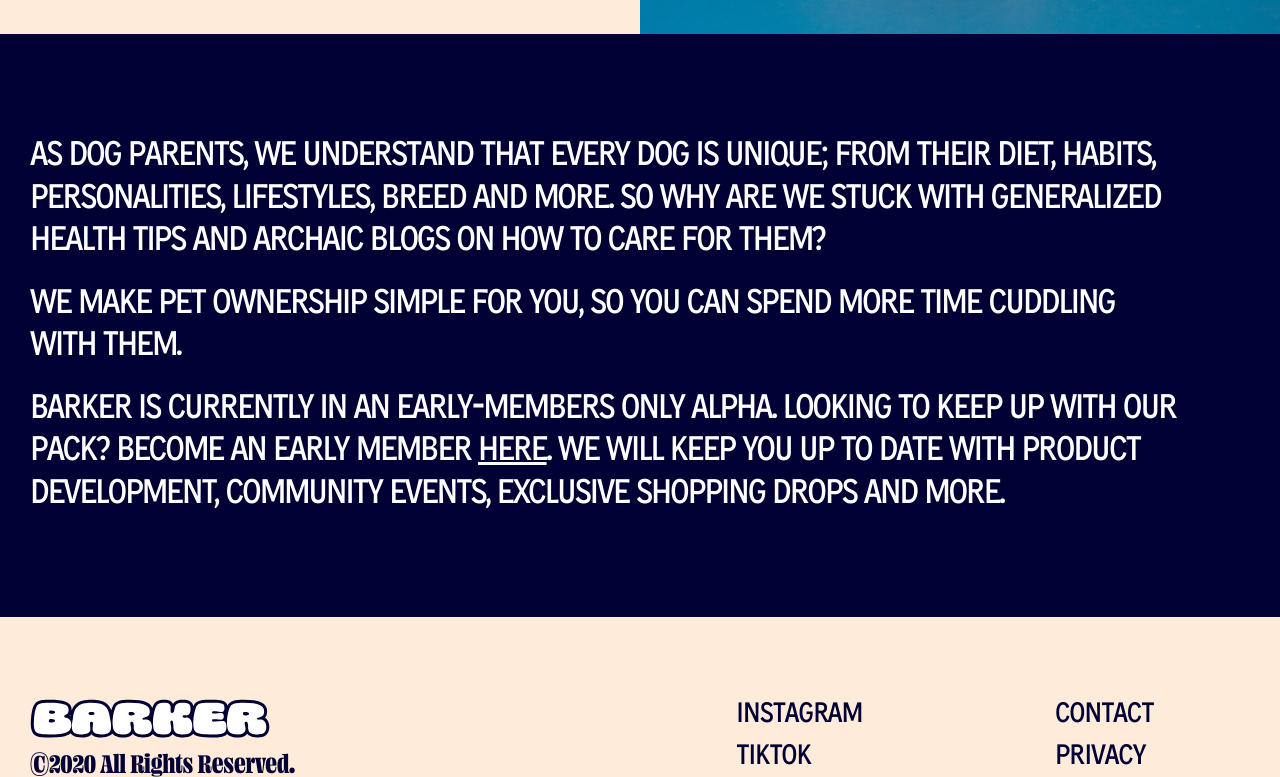
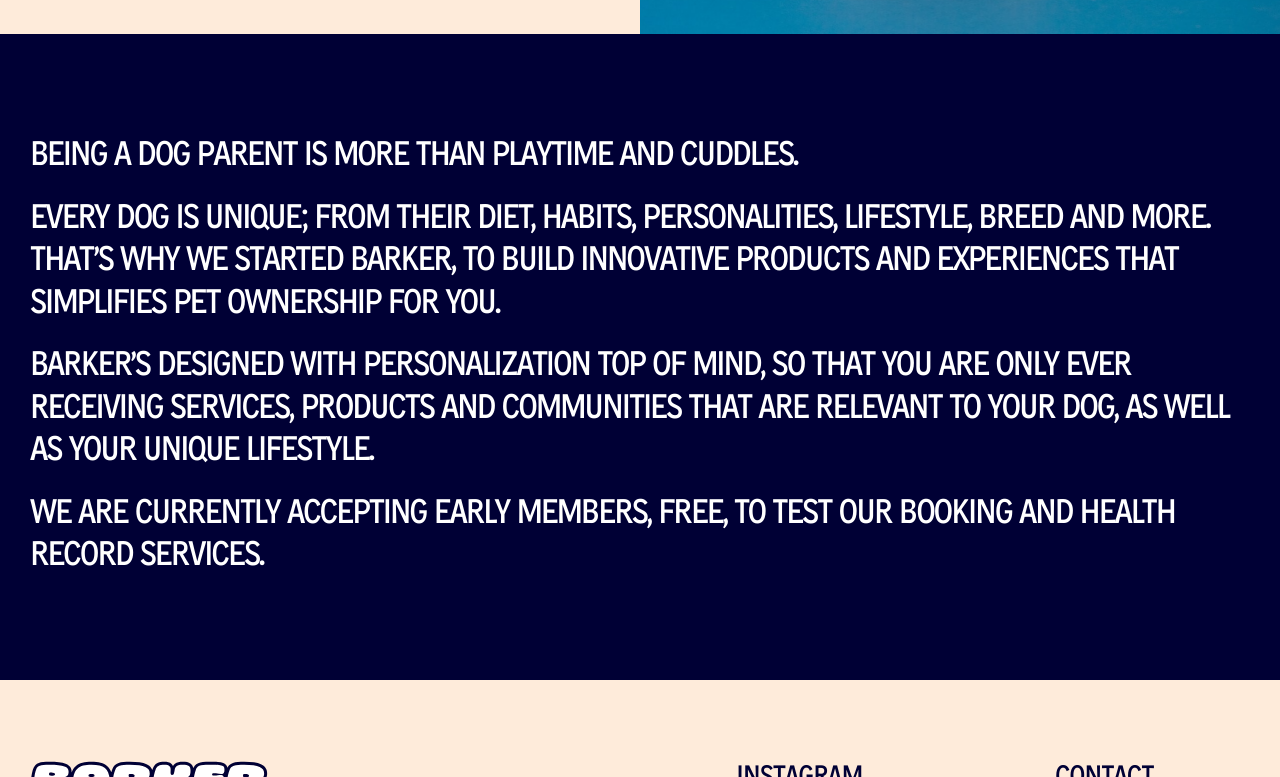
Before and after one commit to SHABIR0786/thebarker, a plain HTML site: page dist/about.html in a window 1280 px wide. Shown: the part 606-1383 px from the top of the page. Drawn offline with nearby package versions, Linux system fonts and the light colour scheme; a script that the page names is missing.

Commit message:
change about page

```diff
--- a/dist/about.html
+++ b/dist/about.html
@@ -125,14 +125,16 @@
     <section class="why-barker-text blue-bg">
       <div class="why-barker-inner-container">
         <p>
-          As dog parents, we understand that every dog is unique; from their diet, habits, personalities, lifestyles, breed and more. So why are we stuck with generalized health tips and archaic blogs on how to care for them?
+          Being a dog parent is more than playtime and cuddles.
         </p>
         <p>
-          We make pet ownership simple for you, so you can spend more time <span id="barker-typing-text"></span>them.
-        </p>
-
+          Every dog is unique; from their diet, habits, personalities, lifestyle, breed and more. That’s why we started Barker, to build innovative products and experiences that simplifies pet ownership for you.
+      </p>
         <p>
-          Barker is currently in an early-members only Alpha. Looking to keep up with our pack? Become an early member <a class="typeform-share" href="https://form.typeform.com/to/IoAeO3" data-mode="drawer_right" data-hide-headers=true data-hide-footer=true target="_blank">here</a>. We will keep you up to date with product development, community events, exclusive shopping drops and more.
+          Barker’s designed with personalization top of mind, so that you are only ever receiving services, products and communities that are relevant to your dog, as well as your unique lifestyle.
+      </p>
+        <p>
+          We are currently accepting early members, free, to test our booking and health record services.
         </p>
       </div>
     </section>
```
